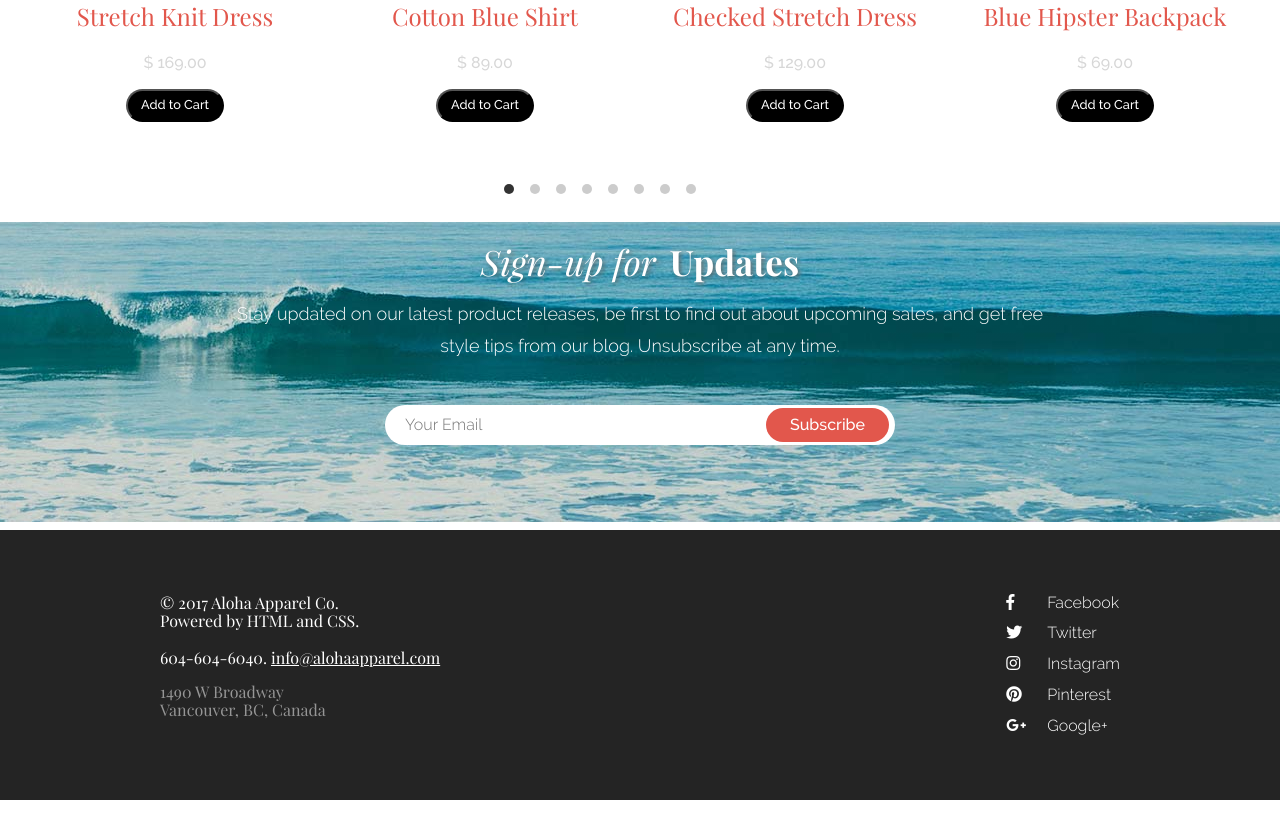
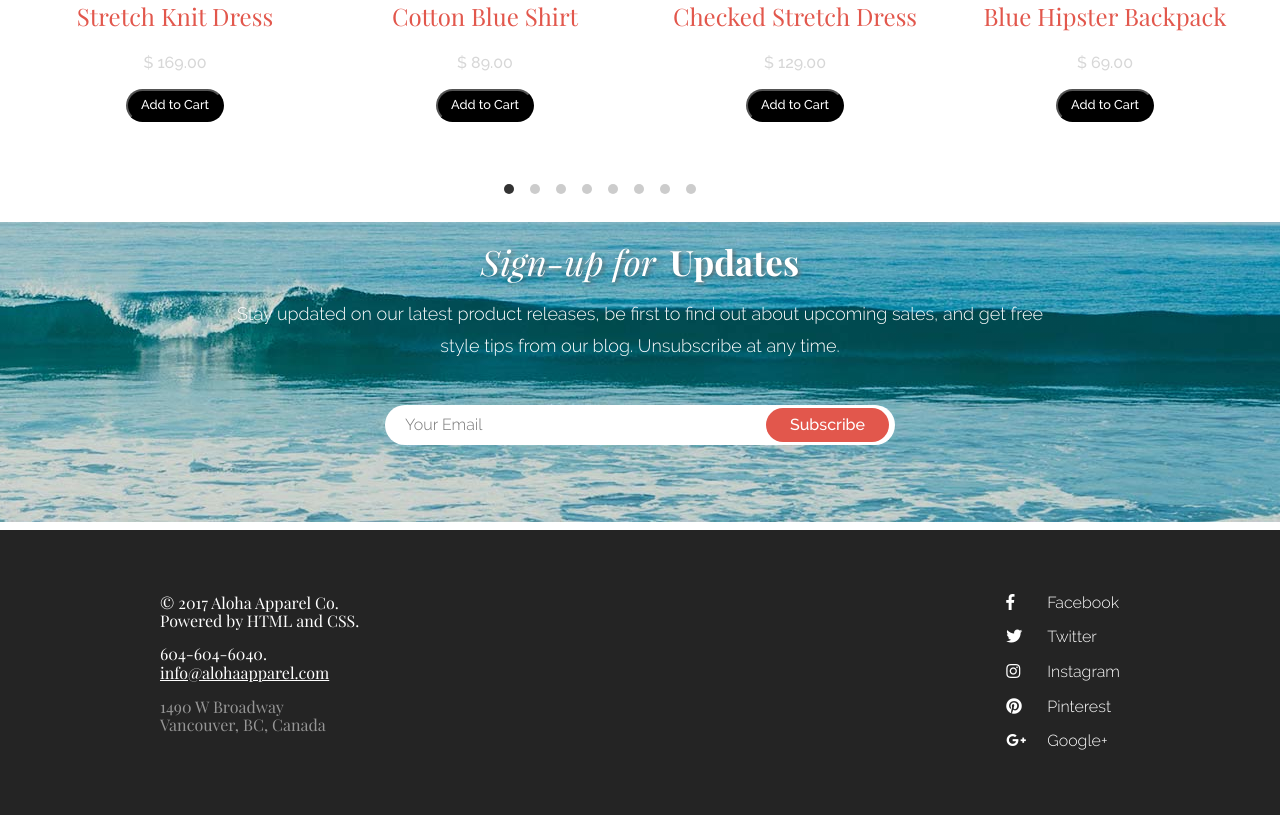
Before and after one commit to vbertoletti/aloha-website, a plain HTML site: page index.html in a window 1280 px wide. Shown: the part 2239-3054 px from the top of the page. Drawn offline with nearby package versions, Linux system fonts and the light colour scheme.

Commit message:
removed <br> under <ul> element

```diff
--- a/css/style.css
+++ b/css/style.css
@@ -828,6 +828,10 @@ input[type="submit"]:hover {
   color: #e2574c;
 }
 
+.company-info li {
+  margin-bottom: 15px;
+}
+
 .social-media a:link {
   color: white;
 }
--- a/index.html
+++ b/index.html
@@ -232,18 +232,17 @@
     <ul class="company-info">
       <li>
         <span>© 2017 Aloha Apparel Co.
-          <br>Powered by HTML and CSS.</span>
+        <br /> Powered by HTML and CSS.</span>
+        <br />
       </li>
-      <br>
-
       <li>
         <span>604-604-6040.
-          <a href="mailto:info@alohaapparel.com">info@alohaapparel.com</a>
+        <br /><a href="mailto:info@alohaapparel.com">info@alohaapparel.com</a>
         </span>
       </li>
       <li>
         <p>1490 W Broadway
-          <br>Vancouver, BC, Canada</p>
+          <br />Vancouver, BC, Canada</p>
       </li>
     </ul>
     <!-- company info left block ends -->
```
